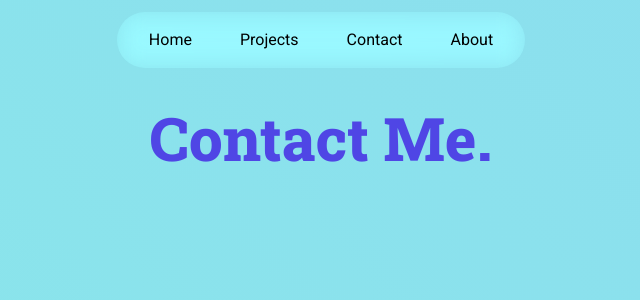
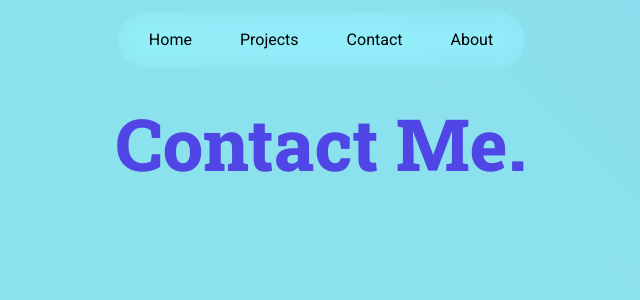
Before and after one commit to arup-basak/arupbasak-next, a Next.js app: page /contact in a window 1280 px wide. Shown: the top 300 px of the page, without its empty margins (319-959 px from the left). Built offline with nearby package versions, Linux system fonts and the light colour scheme.

Commit message:
improved UI

```diff
--- a/src/app/layout.tsx
+++ b/src/app/layout.tsx
@@ -3,7 +3,6 @@ import type { Metadata } from 'next'
 import { Roboto } from 'next/font/google'
 import NavBar from '@/components/NavBar'
 
-// const inter = Inter({ subsets: ['latin'] })
 const roboto = Roboto({ subsets: ['latin'], weight: ['400'] })
 
 export const metadata: Metadata = {
--- a/src/components/Heading.tsx
+++ b/src/components/Heading.tsx
@@ -13,7 +13,7 @@ interface HeadingProps {
 const Heading: React.FC<HeadingProps> = ({ text }) => {
     return (
         <motion.div
-            className={`mx-auto w-fit my-10 text-6xl font-bold text-center text-indigo-600 ${roboto_slab.className}`}
+            className={`mx-auto w-fit my-10 text-7xl font-bold text-center text-indigo-600 ${roboto_slab.className}`}
             initial={{
                 opacity: 0,
                 y: -20,
--- a/src/components/NavBar.tsx
+++ b/src/components/NavBar.tsx
@@ -22,7 +22,7 @@ const NavBar = () => {
 
   return (
     <div className='w-fit m-auto'>
-      <div className='my-3 px-2 flex rounded-full backdrop-blur-md backdrop-brightness-110'>
+      <div className='my-3 px-2 flex rounded-full backdrop-blur-md backdrop-brightness-105'>
         {buttons.map((button) => (
           <NavButton
             key={button.id}
```
